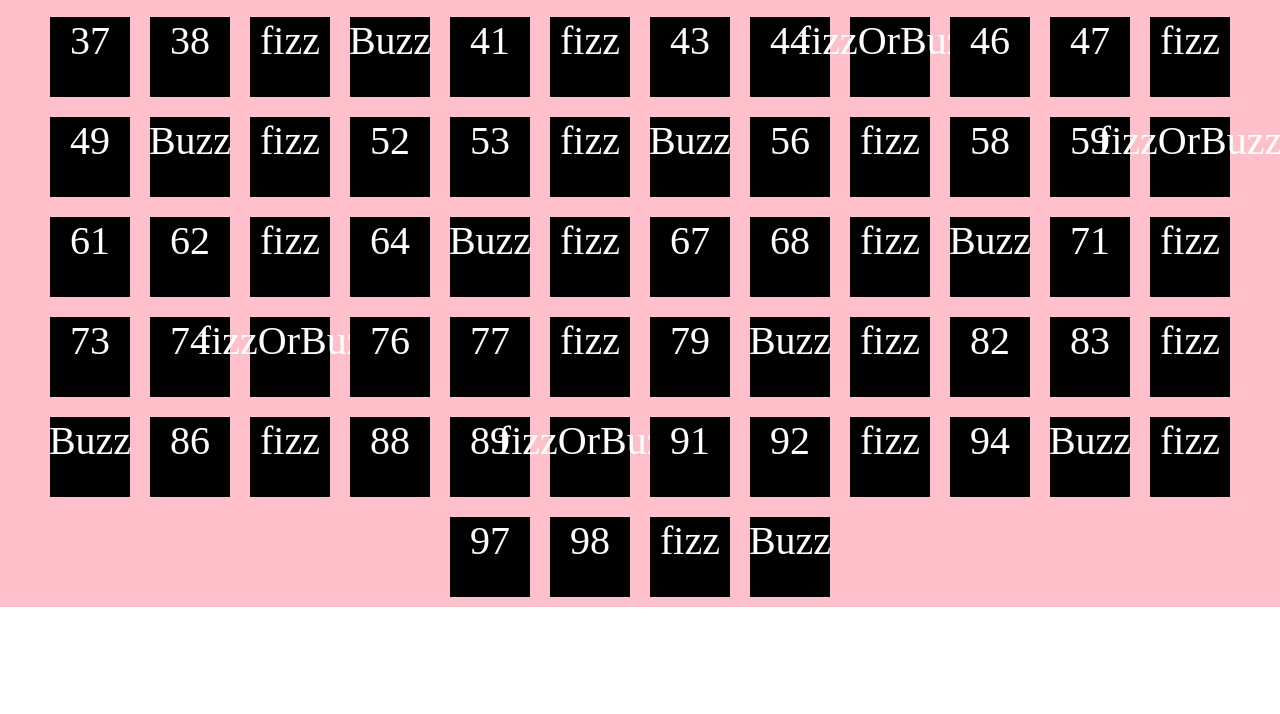
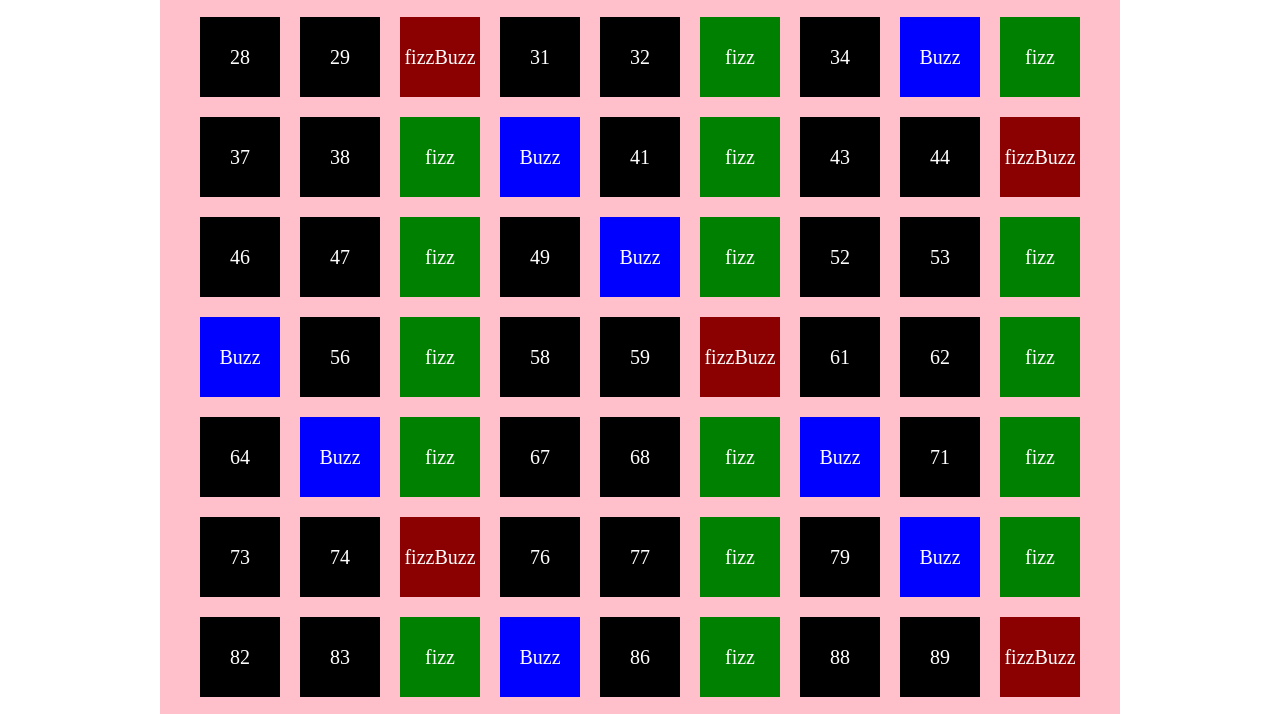
Before and after one commit to CristiniLorenzo/js-fizzbuzz, a plain HTML site: page index.html in a window 1280 px wide. Shown: the part 293-1007 px from the top of the page. Before the commit the page ends 900 px from the top, so only its background shows below. Drawn offline with Linux system fonts and the light colour scheme.

Commit message:
add bonus 2

```diff
--- a/css/style.css
+++ b/css/style.css
@@ -5,7 +5,7 @@
 }
 #container{
     background-color: pink;
-    width: 100%;
+    width: 75%;
     margin: 0 auto;
     display: flex;
     flex-wrap: wrap;
@@ -16,8 +16,18 @@
     color: white;
     width: 80px;
     height: 80px;
-    font-size: 40px;
+    font-size: 20px;
     margin: 10px;
     display: flex;
     justify-content: center;
+    align-items: center;
 }
+.fizz{
+    background-color: green;
+}
+.buzz{
+    background-color: blue;
+}
+.fizz-buzz{
+    background-color: darkred;
+}
--- a/js/script.js
+++ b/js/script.js
@@ -9,24 +9,36 @@ for(let i = 1; i <=100; i++) {
     // console.log(i);
 
     let message ;
+    let cssClass;
     // SE MULTIPLI SIA DI 3 CHE DI 5 SCRIVO FIZZBUZZ
     if (i % 5 === 0 && i % 3 === 0) {
-        message = 'fizzOrBuzz';
+        message = 'fizzBuzz';
+        cssClass = 'fizz-buzz'
     }
 
     // SE MULTIPLI DI 3 SCRIVO FIZZ
     else if (i % 3 === 0) {
         message = 'fizz';
+        cssClass = 'fizz'
     }
     // SE MULTIPLI DI 5 SCRIVO BUZZ
      else if (i % 5 === 0) {
         message = 'Buzz';
+        cssClass = 'buzz'
     }
     else {
         message = i
+        cssClass = ''
     }
+    // console.log(message);
 
-    // console.log(message);
-    const newBox = `<div class="box">${message}</div>`;
+    // aggiungere div all html
+    const newBox = `<div class="box ${cssClass}">${message}</div>`;
     numberContainer.innerHTML += newBox;
+
+    // const newBox = document.createElement('div');
+    // newBox.innerHTML = message;
+    // newBox.classList.add('box');
+    // numberContainer.append(newBox)
+
 }
```
